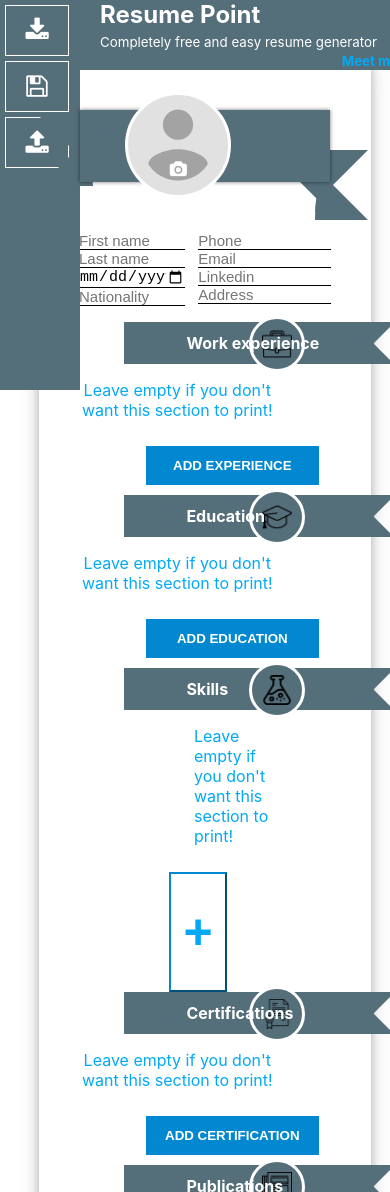
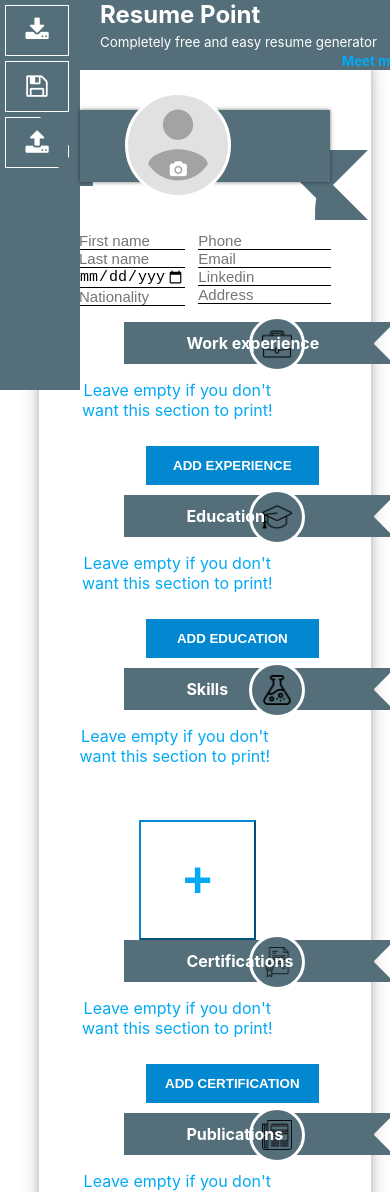
Before and after one commit to nahid1991/bud, a React (Create React App) app: page / in a window 390 px wide. Shown: the top 1192 px of the page. Built offline with nearby package versions, Linux system fonts and the light colour scheme.

Commit message:
mobile responsive

```diff
--- a/src/components/General/Experience.js
+++ b/src/components/General/Experience.js
@@ -64,7 +64,7 @@
     return (
       <div style={styles.root}>
         <div style={styles.firstCol}>
-          <div style={{width: "100%", paddingLeft: "92px"}}>
+          <div style={{width: "75%", paddingLeft: "auto"}}>
             <p style={{marginBottom: "0px", textAlign: "left", color: "grey", marginTop: "5px"}}>From: </p>
             <Input labelStyle={styles.dateLabels} inputStyle={styles.inputField} type={"month"} name={"from"}
                    placeholder={"From"} onChange={this.handleChange} value={this.props.from}/>
--- a/src/components/General/PersonalInformation.js
+++ b/src/components/General/PersonalInformation.js
@@ -1,6 +1,6 @@
 import React, {Component} from 'react';
 import {connect} from "react-redux";
-import Label from "./Widgets/Label";
+// import Label from "./Widgets/Label";
 import Input from "./Widgets/Input";
 
 const styles = {
--- a/src/components/General/Skill.js
+++ b/src/components/General/Skill.js
@@ -52,7 +52,7 @@
 
   render() {
     return (
-      <div style={{display: "flex", flexDirection: "column", width: "48%", border: "1px dashed #546e7a"}}>
+      <div style={{display: "flex", flexDirection: "column", width: "48%", border: "1px dashed #546e7a", left: "100px"}}>
         <div style={styles.root}>
           <div style={{...styles.firstCol, paddingTop: "9px", marginLeft: "-10px"}}>
             <div style={{width: "100%", display: "flex", justifyContent: "flex-end"}}>
--- a/src/components/General/Skills.js
+++ b/src/components/General/Skills.js
@@ -12,25 +12,29 @@
     paddingLeft: "20px",
     flexDirection: "row",
     flexWrap: "wrap",
-    marginLeft: "100px"
+    marginLeft: "70px"
   }
 };
 
 class Skills extends Component {
   render() {
     return (
-      <div style={styles.root}>
-        {this.props.skills.length === 0 ? <div style={{width: "100%", textAlign: "left"}} className="noskillstext">
+      <div>
+        <div style={{paddingLeft: "15px"}}>
+          {this.props.skills.length === 0 ? <div style={{width: "100%"}}>
             <p style={{color: "#03a9f4"}}>
               Leave empty if you don't want this section to print!</p>
           </div> : null}
+        </div>
+        <div style={{...styles.root, width: "75%"}}>
           {this.props.skills.map((obj) => {
             return <Skill key={obj.id} onDelete={this.props.handleChange} id={obj.id}
                           category={obj.category} subCategories={obj.subCategories}
                           onChange={this.props.handleChange} onAdd={this.props.handleChange}
             />
           })}
-        <div style={{width: "50%",
+          <div style={{
+            width: "50%",
             alignItems: "flex-start",
             justifyContent: "flex-start",
             paddingTop: "0px",
@@ -41,12 +45,15 @@
             maxWidth: "50%",
           }}>
             <button className="btn-transparent" style={{width: "100%", height: "100%", fontSize: "50px"}}
-                  onClick={() => this.props.handleSkillAdd("ADD_CATEGORY")}>+</button>
+                    onClick={() => this.props.handleSkillAdd("ADD_CATEGORY")}>+
+            </button>
+          </div>
         </div>
       </div>
     );
   }
 }
+
 const mapStateToProps = state => {
   return {
     skills: state.rootreducer.skills
--- a/src/components/General/Topbar.js
+++ b/src/components/General/Topbar.js
@@ -17,7 +17,7 @@
         <div style={{float: "right", marginRight: "50px"}}>
           <small style={{fontWeight: "bold"}}>
             <a className="btn-transparent" href="https://www.linkedin.com/in/nahid-islam-shaiket-5a079ba3/"
-               target="_blank">Meet me!</a>
+               target="_blank" rel="noopener noreferrer">Meet me!</a>
           </small>
         </div>
       </div>
--- a/src/components/General/Volunteering.js
+++ b/src/components/General/Volunteering.js
@@ -64,7 +64,7 @@
     return (
       <div style={styles.root}>
         <div style={styles.firstCol}>
-          <div style={{width: "100%", paddingLeft: "92px"}}>
+          <div style={{width: "75%", paddingLeft: "auto"}}>
             <p style={{marginBottom: "0px", textAlign: "left", color: "grey", marginTop: "5px"}}>From: </p>
             <Input labelStyle={styles.dateLabels} inputStyle={styles.inputField} type={"month"} name={"from"}
                    placeholder={"From"} onChange={this.handleChange} value={this.props.from}/>
```
Lines whose indentation alone changed are shown as unchanged.
